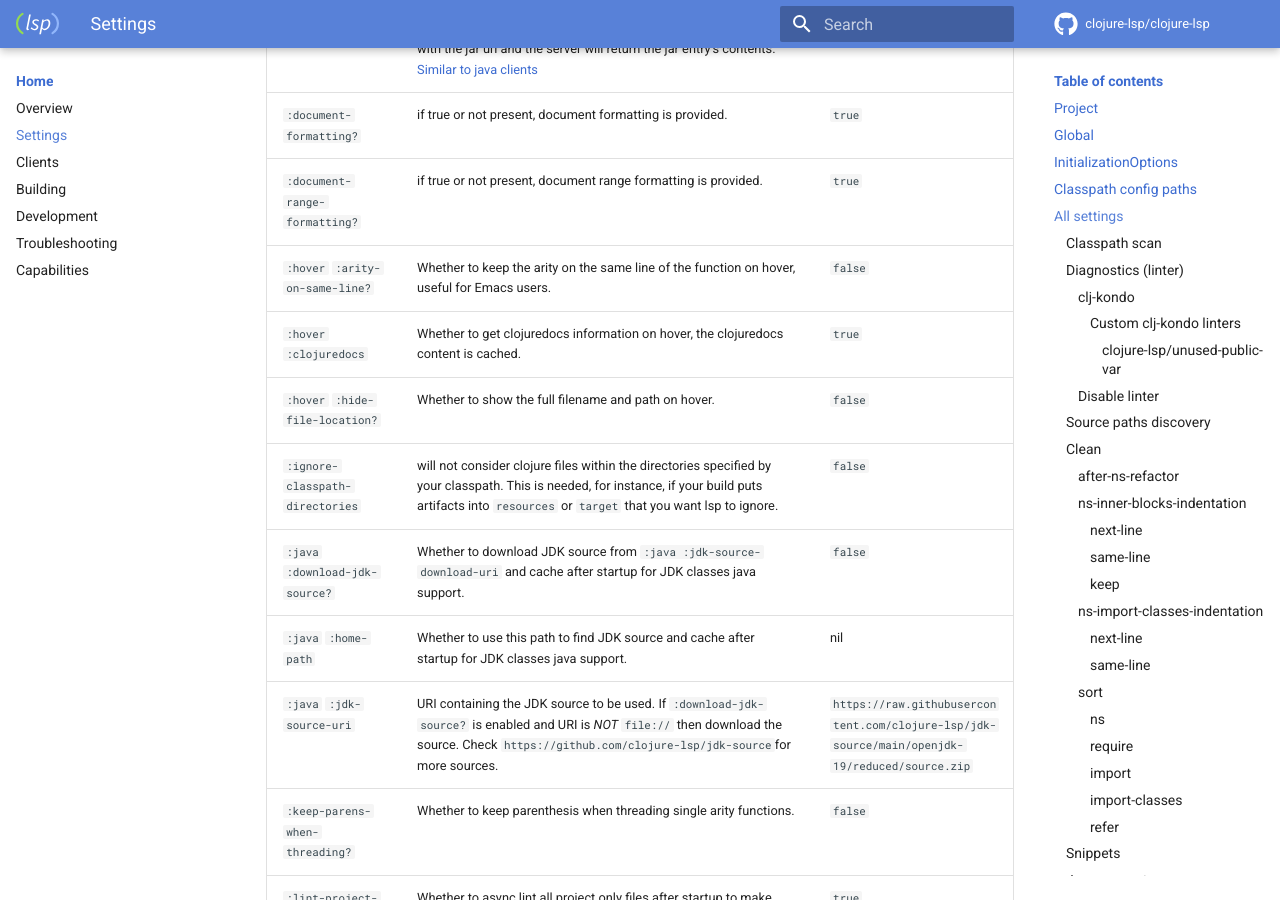
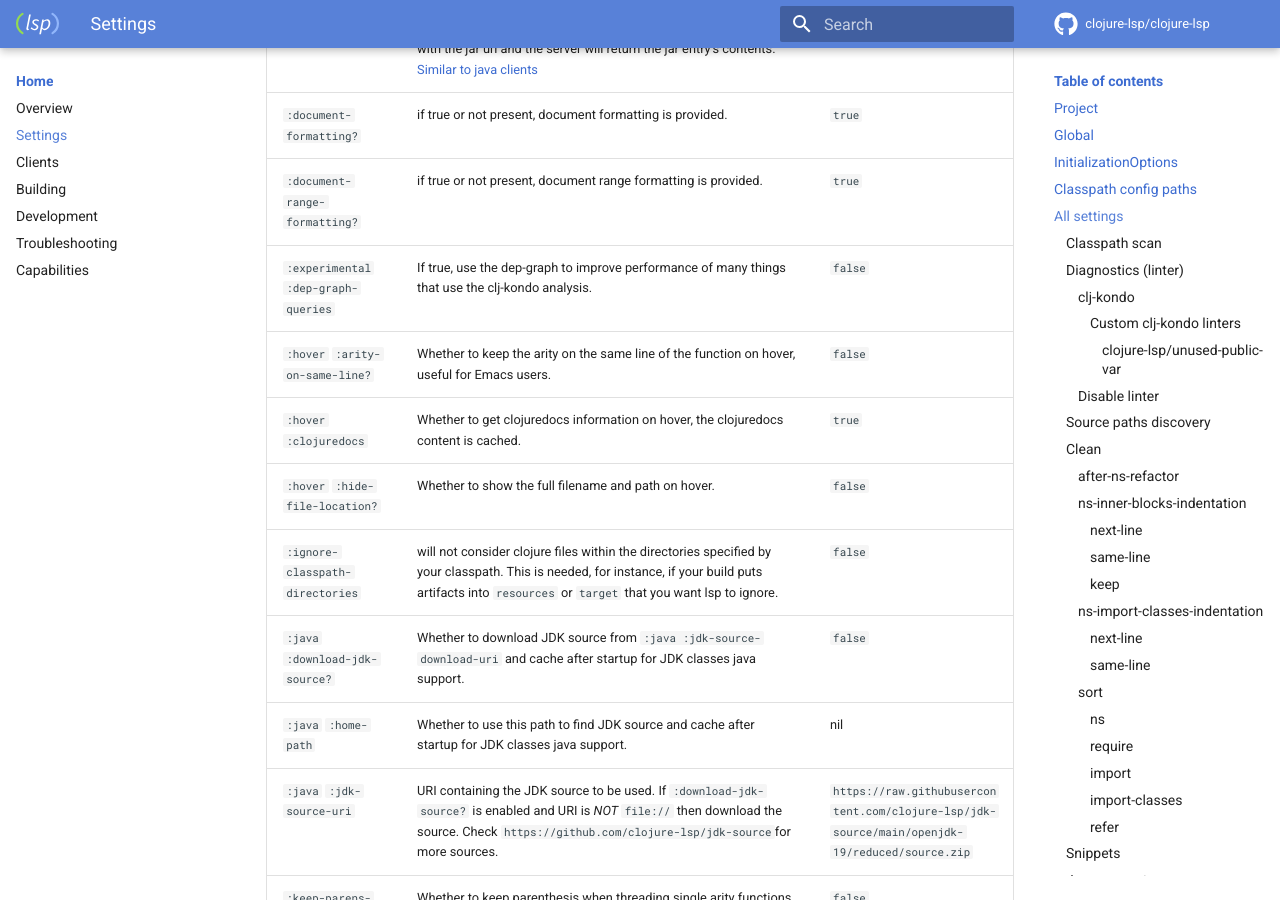
Before and after one commit to clojure-lsp/clojure-lsp, an MkDocs documentation site: the page built from docs/settings.md, in a window 1280 px wide and 900 px high, scrolled down 2952 px. Built offline with MkDocs 1.6.1 and Material for MkDocs 9.7.7, drawn with Linux system fonts in a browser that asks for light colours; comment, search, counter and statistics services are not loaded.

Commit message:
Add CHANGELOG and setting doc

```diff
--- a/docs/settings.md
+++ b/docs/settings.md
@@ -83,6 +83,7 @@ __You can find all settings and its default values [here](https://github.com/clo
 | `:dependency-scheme`                      | How the dependencies should be linked, `jar` will make urls compatible with java's JarURLConnection. You can have the client make an lsp extension request of `clojure/dependencyContents` with the jar uri and the server will return the jar entry's contents. [Similar to java clients](https://github.com/redhat-developer/vscode-java/blob/a24945453092e1c39267eac9367c759a6c7b0497/src/extension.ts#L290-L298) | `zip`                                                                                         |
 | `:document-formatting?`                   | if true or not present, document formatting is provided.                                                                                                                                                                                                                                                                                                                                                             | `true`                                                                                        |
 | `:document-range-formatting?`             | if true or not present, document range formatting is provided.                                                                                                                                                                                                                                                                                                                                                       | `true`                                                                                        |
+| `:experimental` `:dep-graph-queries`      | If true, use the dep-graph to improve performance of many things that use the clj-kondo analysis.                                                                                                                                                                                                                                                                                                                    | `false`                                                                                       |
 | `:hover` `:arity-on-same-line?`           | Whether to keep the arity on the same line of the function on hover, useful for Emacs users.                                                                                                                                                                                                                                                                                                                         | `false`                                                                                       |
 | `:hover` `:clojuredocs`                   | Whether to get clojuredocs information on hover, the clojuredocs content is cached.                                                                                                                                                                                                                                                                                                                                  | `true`                                                                                        |
 | `:hover` `:hide-file-location?`           | Whether to show the full filename and path on hover.                                                                                                                                                                                                                                                                                                                                                                 | `false`                                                                                       |
```
Also changed, not shown: CHANGELOG.md (+2 -0 lines).
